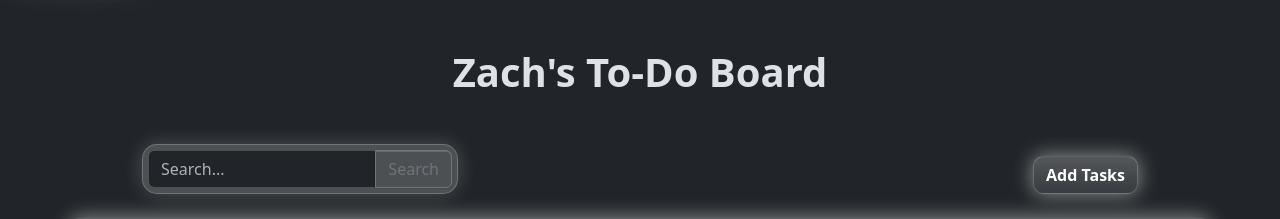
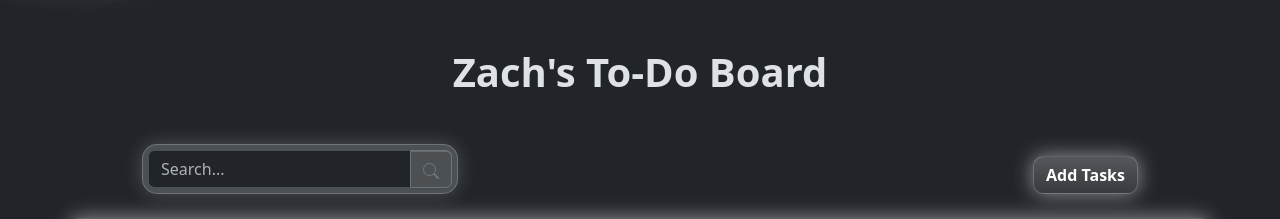
Before and after one commit to zodakzach/to-do-board, a Flask app: page /todo-list in a window 1280 px wide. Shown: the part 56-275 px from the top of the page. Run offline with Flask 3, Linux system fonts and the light colour scheme; a user stored in the database is signed in; some libraries are stand-ins or nearby versions.

Commit message:
added search icon

```diff
--- a/Frontend/templates/todo-list.html
+++ b/Frontend/templates/todo-list.html
@@ -34,7 +34,11 @@
           placeholder="Search..."
           id="search"
         />
-        <button class="btn btn-outline-secondary" type="button">Search</button>
+        <button class="btn btn-outline-secondary" type="button">
+          <svg xmlns="http://www.w3.org/2000/svg" width="16" height="16" fill="currentColor" class="bi bi-search" viewBox="0 0 16 16">
+            <path d="M11.742 10.344a6.5 6.5 0 1 0-1.397 1.398h-.001q.044.06.098.115l3.85 3.85a1 1 0 0 0 1.415-1.414l-3.85-3.85a1 1 0 0 0-.115-.1zM12 6.5a5.5 5.5 0 1 1-11 0 5.5 5.5 0 0 1 11 0"/>
+          </svg>
+        </button>
       </div>
     </div>
     <div class="col-md-8 d-flex justify-content-end">
```
Also changed, not shown: Backend/todo_board.db.
